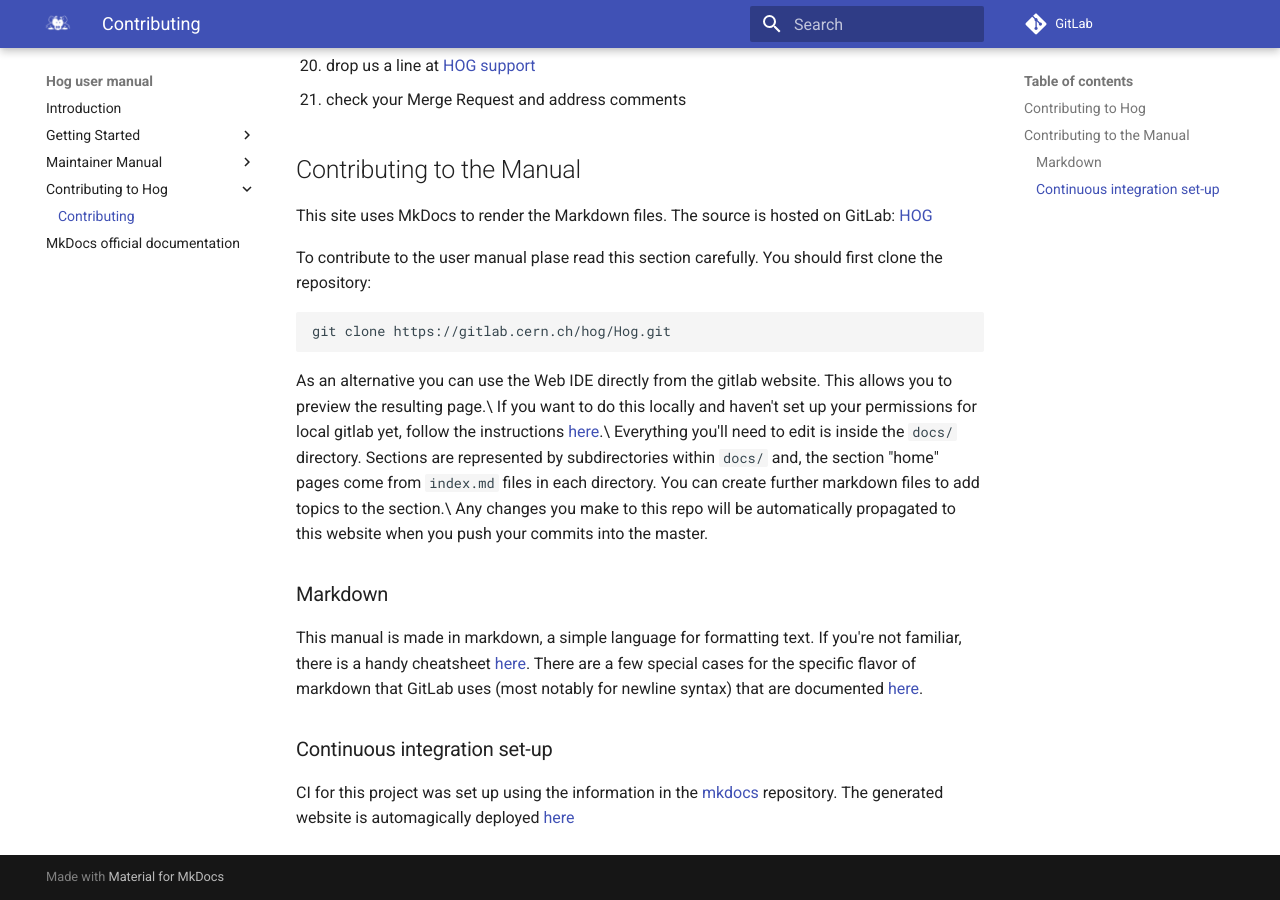
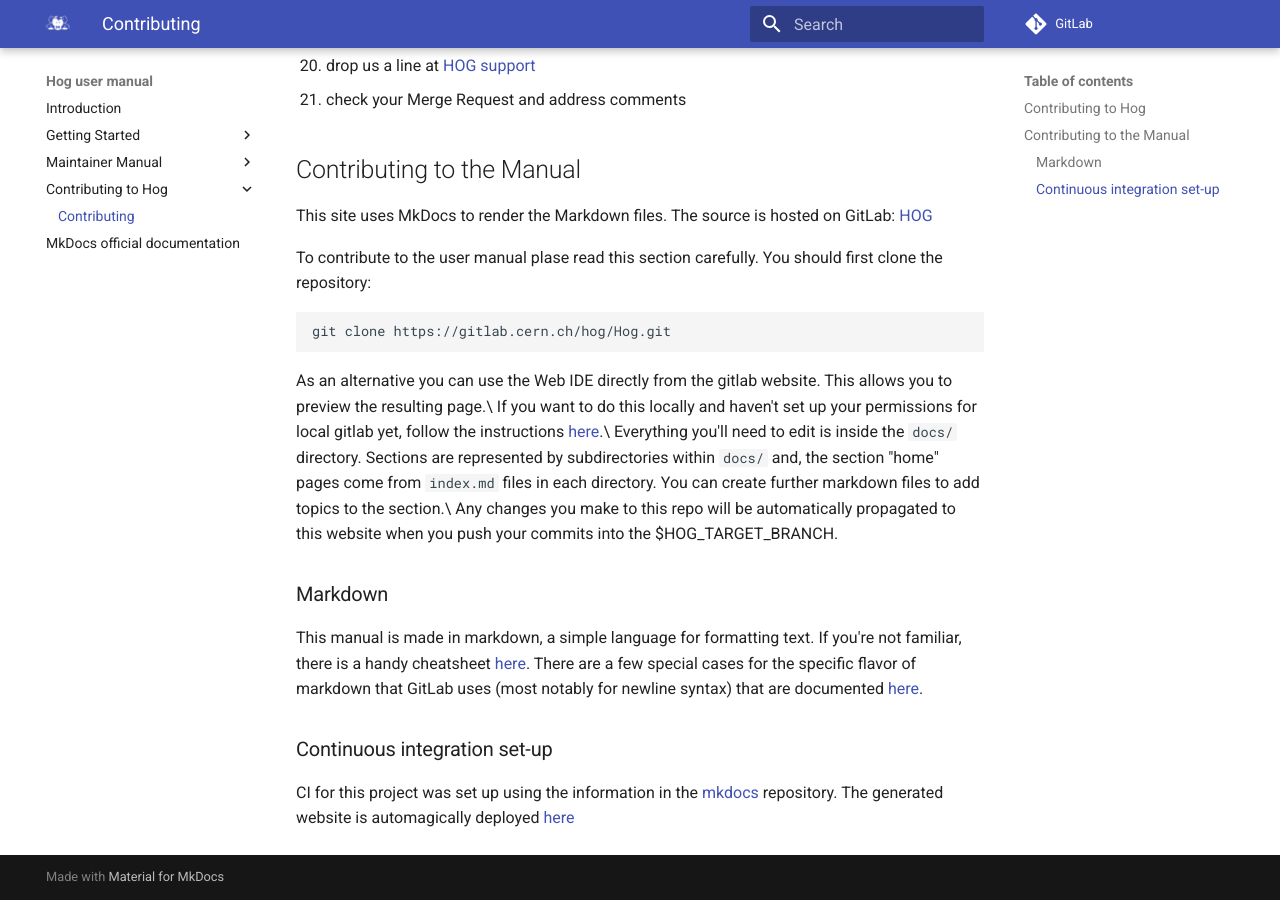
Before and after one commit to Hog-CERN/Hog, an MkDocs documentation site: the page built from docs/03-Contributing/01-contributing.md, in a window 1280 px wide and 900 px high, scrolled down 1619 px. Built offline with MkDocs 1.6.1 and Material for MkDocs 9.7.7, drawn with Linux system fonts in a browser that asks for light colours.

Commit message:
More changes

```diff
--- a/docs/03-Contributing/01-contributing.md
+++ b/docs/03-Contributing/01-contributing.md
@@ -91,7 +91,7 @@ If you want to do this locally and haven't set up your permissions for local git
 Everything you'll need to edit is inside the `docs/` directory.
 Sections are represented by subdirectories within `docs/` and, the section "home" pages  come from `index.md` files in each directory.
 You can create further markdown files to add topics to the section.\
-Any changes you make to this repo will be automatically propagated to this website when you push your commits into the master.
+Any changes you make to this repo will be automatically propagated to this website when you push your commits into the $HOG_TARGET_BRANCH.
 
 ### Markdown
 
```
Also changed, not shown: docs/02-Maintainer-Manual/01-setup-CI.md (+1 -2 lines), gitlab-ci.yml (+5 -4 lines), 2 other files.
